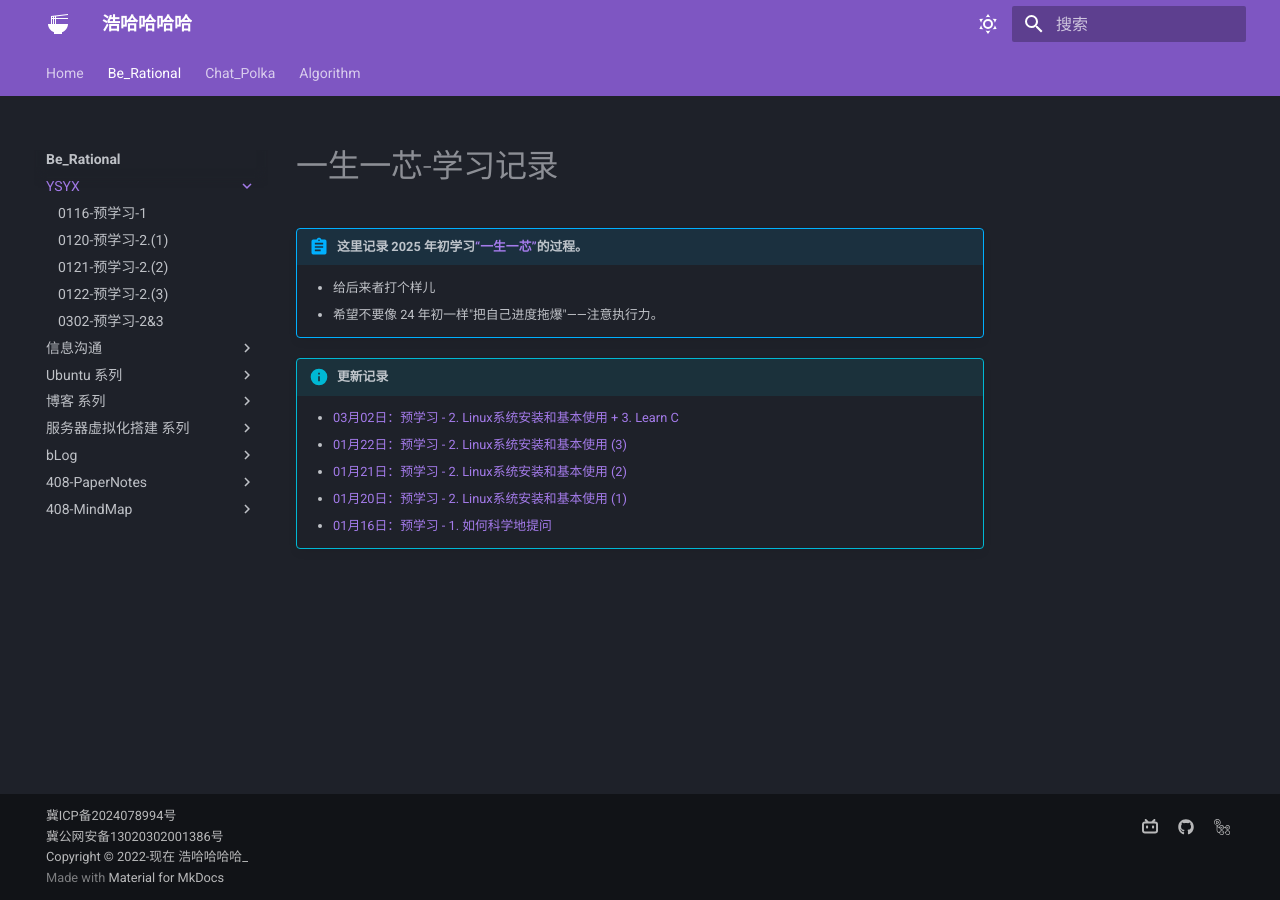
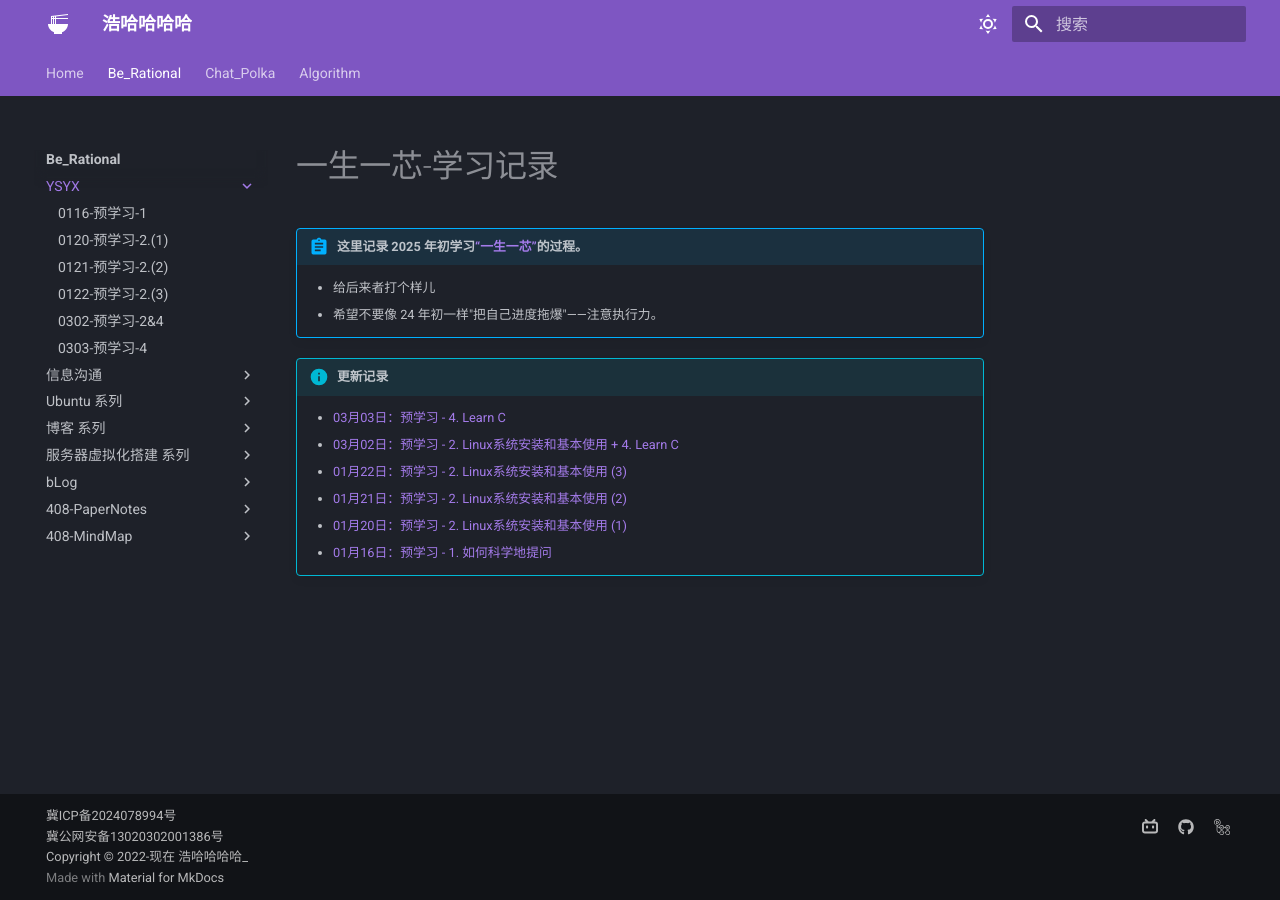
Before and after one commit to Haohahahaha/cs, an MkDocs documentation site: the page built from docs/ysyx/index.md, in a window 1280 px wide. Built offline with MkDocs 1.6.1 and Material for MkDocs 9.7.7, drawn with Linux system fonts in a browser that asks for light colours.

Commit message:
2025-03-04_01:00:36 update

```diff
--- a/docs/ysyx/index.md
+++ b/docs/ysyx/index.md
@@ -7,7 +7,8 @@
 
 !!! info "更新记录"
 
-    - [03月02日：预学习 - 2. Linux系统安装和基本使用 + 3. Learn C](https://cs.haohaha.cn/ysyx/0302/log/)
+    - [03月03日：预学习 - 4. Learn C](https://cs.haohaha.cn/ysyx/0303/log/)
+    - [03月02日：预学习 - 2. Linux系统安装和基本使用 + 4. Learn C](https://cs.haohaha.cn/ysyx/0302/log/)
     - [01月22日：预学习 - 2. Linux系统安装和基本使用 (3)](https://cs.haohaha.cn/ysyx/0122/log/)
     - [01月21日：预学习 - 2. Linux系统安装和基本使用 (2)](https://cs.haohaha.cn/ysyx/0121/log/)
     - [01月20日：预学习 - 2. Linux系统安装和基本使用 (1)](https://cs.haohaha.cn/ysyx/0120/log/)
--- a/mkdocs.yml
+++ b/mkdocs.yml
@@ -48,7 +48,8 @@ nav:
       - 0120-预学习-2.(1): ysyx/0120/log.md
       - 0121-预学习-2.(2): ysyx/0121/log.md
       - 0122-预学习-2.(3): ysyx/0122/log.md
-      - 0302-预学习-2&3: ysyx/0302/log.md
+      - 0302-预学习-2&4: ysyx/0302/log.md
+      - 0303-预学习-4: ysyx/0303/log.md
     - 信息沟通:
       - 信息的编解码能力: greenhand/de-en-code/de-en-code-info.md
       - 提问の二三事: greenhand/ask-question-zbt/ask-zbt.md
```
Also changed, not shown: docs/ysyx/0303/log.md (added, +23 -0 lines).
